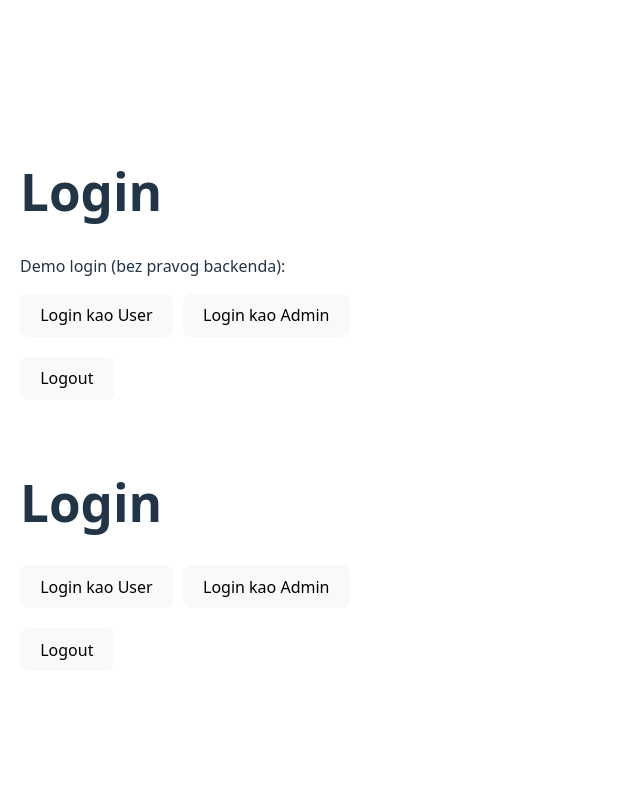
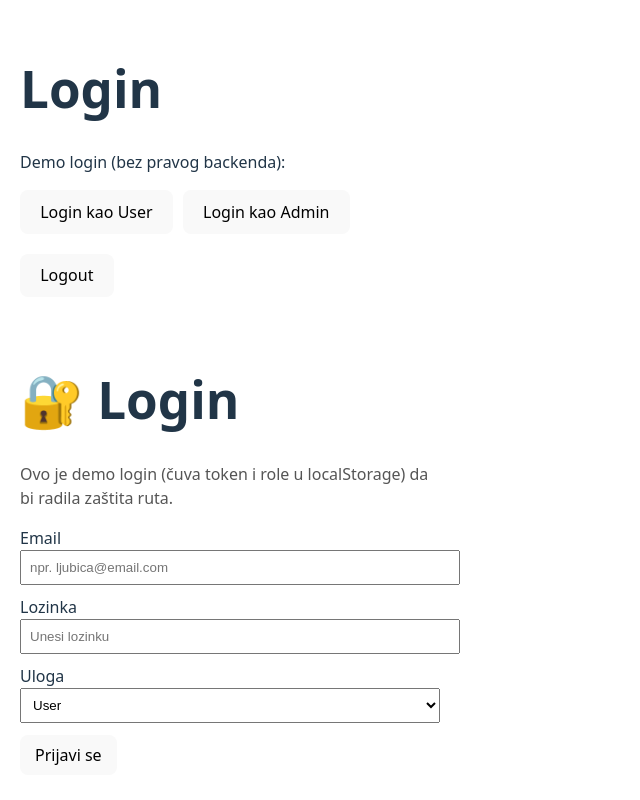
Before and after one commit to LjubicaDjoric/blog-app, a React (Vite) app: page /login in a window 1280 px wide. Shown: the whole page, without its empty margins (0-640 px from the left). Built offline with nearby package versions, Linux system fonts and the light colour scheme.

Commit message:
http://localhost:5173/admin

```diff
--- a/src/pages/Login.jsx
+++ b/src/pages/Login.jsx
@@ -1,40 +1,98 @@
+import { useState } from "react";
 import { useNavigate } from "react-router-dom";
 
 export default function Login() {
   const navigate = useNavigate();
 
-  const loginAsUser = () => {
+  const [email, setEmail] = useState("");
+  const [password, setPassword] = useState("");
+  const [role, setRole] = useState("user"); // "user" ili "admin"
+  const [error, setError] = useState("");
+
+  const handleLogin = (e) => {
+    e.preventDefault();
+    setError("");
+
+    if (!email.trim() || !password.trim()) {
+      setError("Unesi email i lozinku.");
+      return;
+    }
+
+    // ✅ Simulacija prijave (backend nije obavezan)
     localStorage.setItem("token", "demo-token");
-    localStorage.setItem("role", "user");
-    navigate("/posts");
+    localStorage.setItem("role", role);
+
+    // Ako je admin -> idi na admin panel, inače -> home
+    if (role === "admin") navigate("/admin");
+    else navigate("/");
   };
 
-  const loginAsAdmin = () => {
-    localStorage.setItem("token", "demo-token");
-    localStorage.setItem("role", "admin");
-    navigate("/admin");
-  };
-
-  const logout = () => {
+  const handleLogout = () => {
     localStorage.removeItem("token");
     localStorage.removeItem("role");
     navigate("/");
   };
 
+  const token = localStorage.getItem("token");
+  const currentRole = localStorage.getItem("role");
+
   return (
-    <div style={{ padding: 20 }}>
-      <h1>Login</h1>
+    <div style={{ padding: 20, maxWidth: 420 }}>
+      <h1>🔐 Login</h1>
+      <p style={{ color: "#555" }}>
+        Ovo je demo login (čuva token i role u localStorage) da bi radila zaštita ruta.
+      </p>
 
+      {token ? (
+        <div style={{ marginTop: 12 }}>
+          <p>
+            ✅ Ulogovana si kao: <b>{currentRole || "user"}</b>
+          </p>
+          <button onClick={handleLogout}>Logout</button>
+        </div>
+      ) : (
+        <form onSubmit={handleLogin}>
+          {error && <p style={{ color: "crimson" }}>{error}</p>}
 
+          <div style={{ marginBottom: 10 }}>
+            <label>Email</label>
+            <input
+              type="email"
+              value={email}
+              onChange={(e) => setEmail(e.target.value)}
+              placeholder="npr. ljubica@email.com"
+              style={{ width: "100%", padding: 8 }}
+            />
+          </div>
 
-      <button onClick={loginAsUser}>Login kao User</button>
-      <button onClick={loginAsAdmin} style={{ marginLeft: 10 }}>
-        Login kao Admin
-      </button>
+          <div style={{ marginBottom: 10 }}>
+            <label>Lozinka</label>
+            <input
+              type="password"
+              value={password}
+              onChange={(e) => setPassword(e.target.value)}
+              placeholder="Unesi lozinku"
+              style={{ width: "100%", padding: 8 }}
+            />
+          </div>
 
-      <div style={{ marginTop: 20 }}>
-        <button onClick={logout}>Logout</button>
-      </div>
+          <div style={{ marginBottom: 12 }}>
+            <label>Uloga</label>
+            <select
+              value={role}
+              onChange={(e) => setRole(e.target.value)}
+              style={{ width: "100%", padding: 8 }}
+            >
+              <option value="user">User</option>
+              <option value="admin">Admin</option>
+            </select>
+          </div>
+
+          <button type="submit" style={{ padding: "8px 14px" }}>
+            Prijavi se
+          </button>
+        </form>
+      )}
     </div>
   );
 }
```
Also changed, not shown: src/main.jsx (line endings or trailing spaces).
